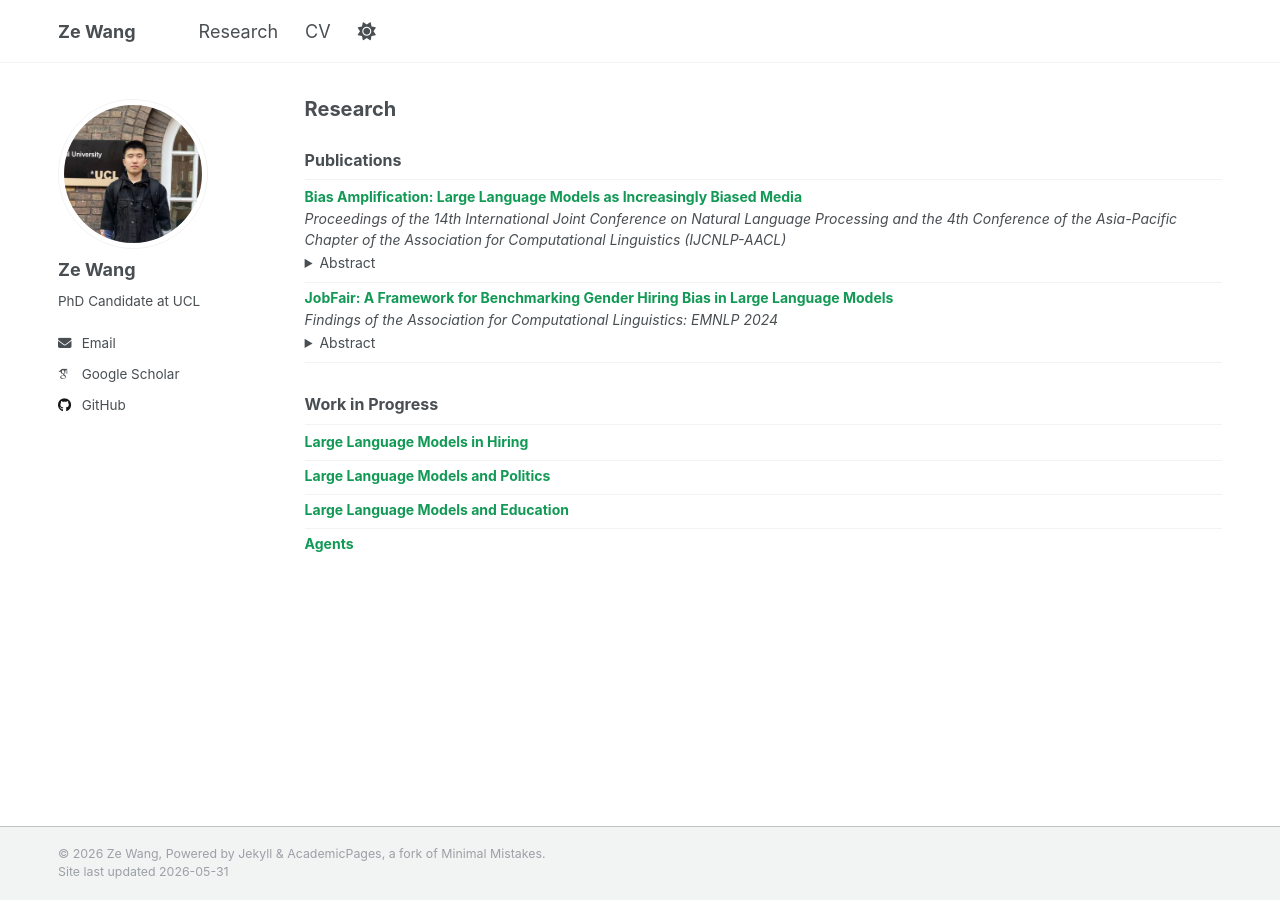
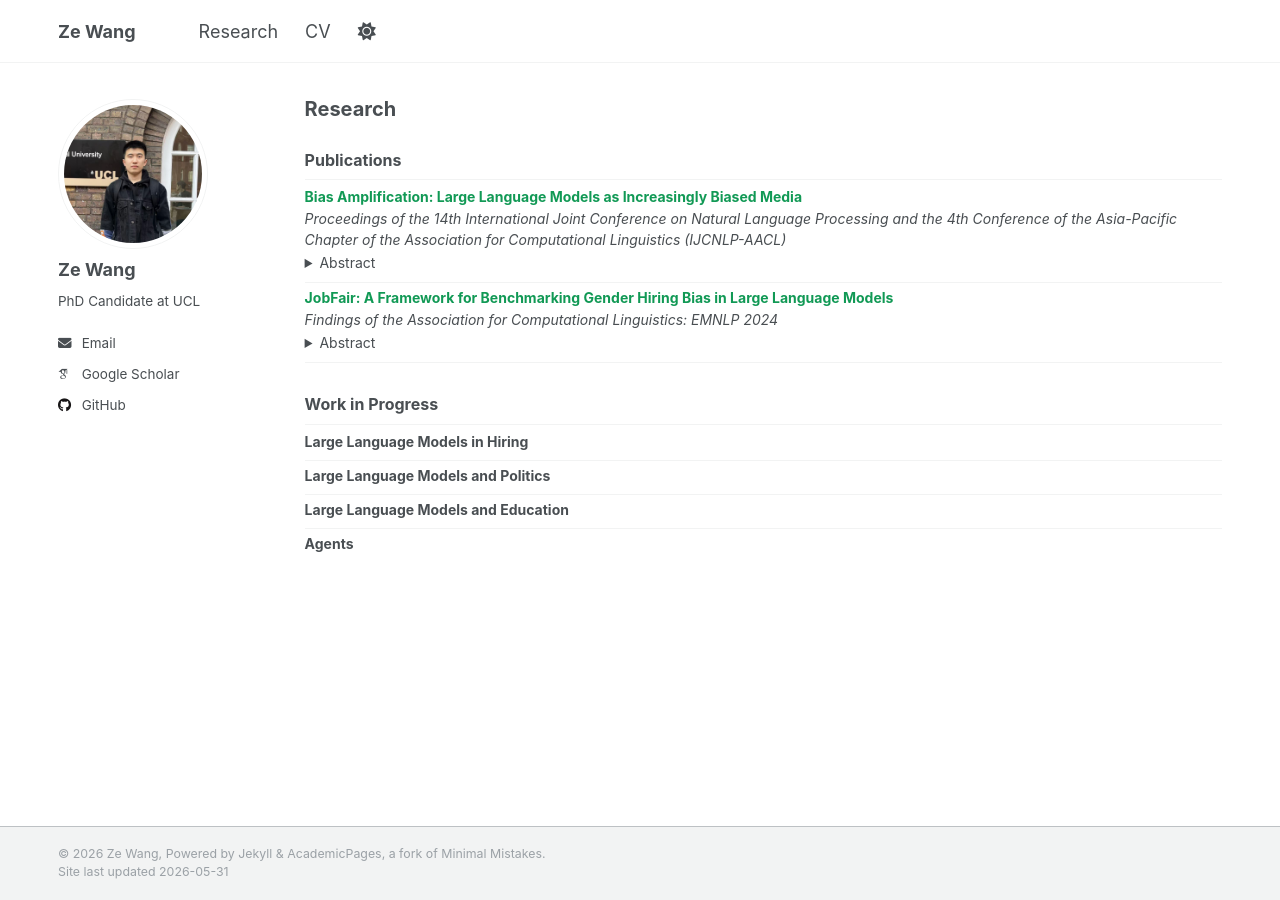
Before and after one commit to ZeWang-29/zewang.uk, a Jekyll site: the page built from _pages/publications.html, in a window 1280 px wide. Built offline with Jekyll 4.4.1, drawn with Linux system fonts in a browser that asks for light colours; some web fonts are replaced; a script that is not in the unit is left out.

Commit message:
Remove hyperlinks from Work in Progress entries

```diff
--- a/_includes/archive-single.html
+++ b/_includes/archive-single.html
@@ -27,7 +27,9 @@
     {% endif %}
 
     <h2 class="archive__item-title" itemprop="headline">
-      {% if post.collection == "publications" and post.paperurl %}
+      {% if post.category == "working_papers" %}
+        {{ title }}
+      {% elsif post.collection == "publications" and post.paperurl %}
         <a href="{{ post.paperurl }}">{{ title }}</a>
       {% elsif post.link %}
         <a href="{{ post.link }}">{{ title }}</a> <a href="{{ base_path }}{{ post.url }}" rel="permalink"><i class="fa fa-link" aria-hidden="true" title="permalink"></i><span class="sr-only">Permalink</span></a>
```
